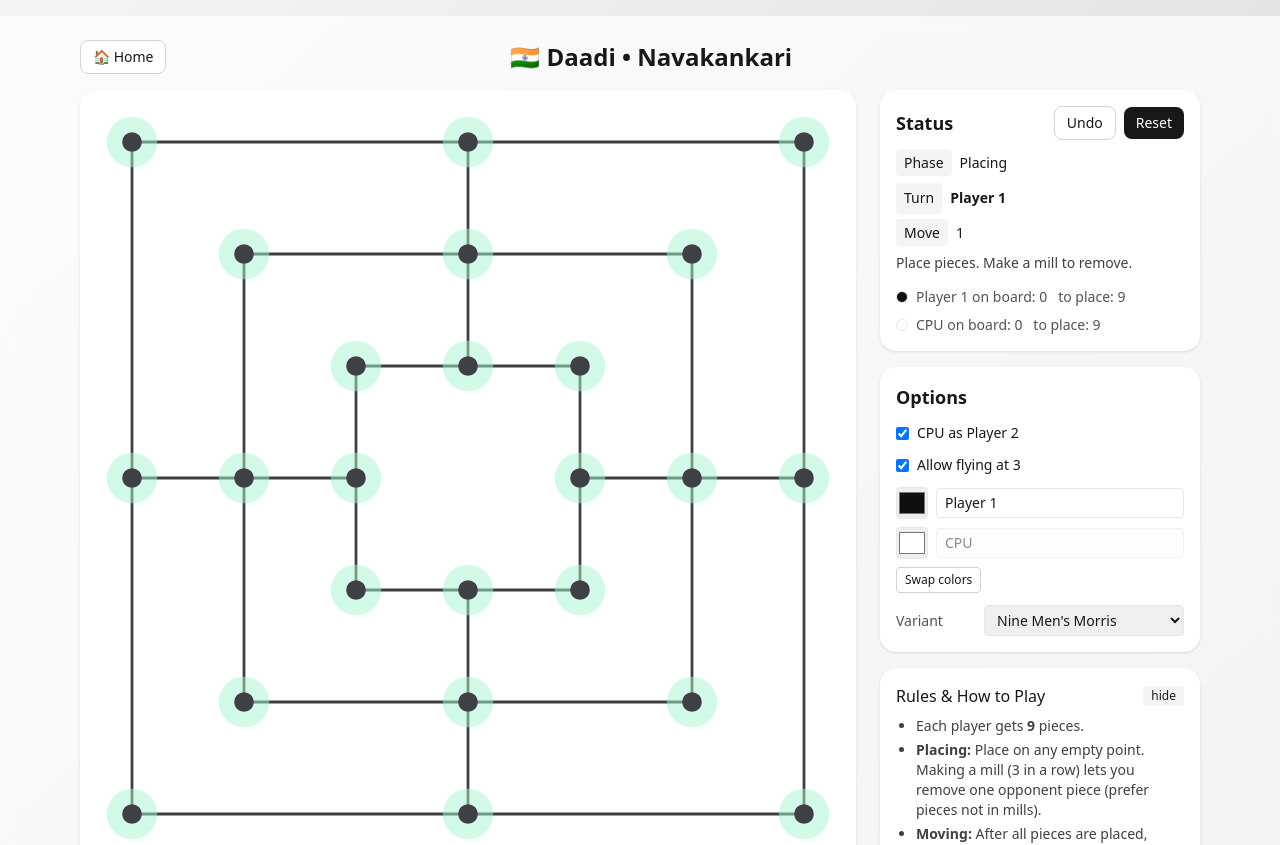
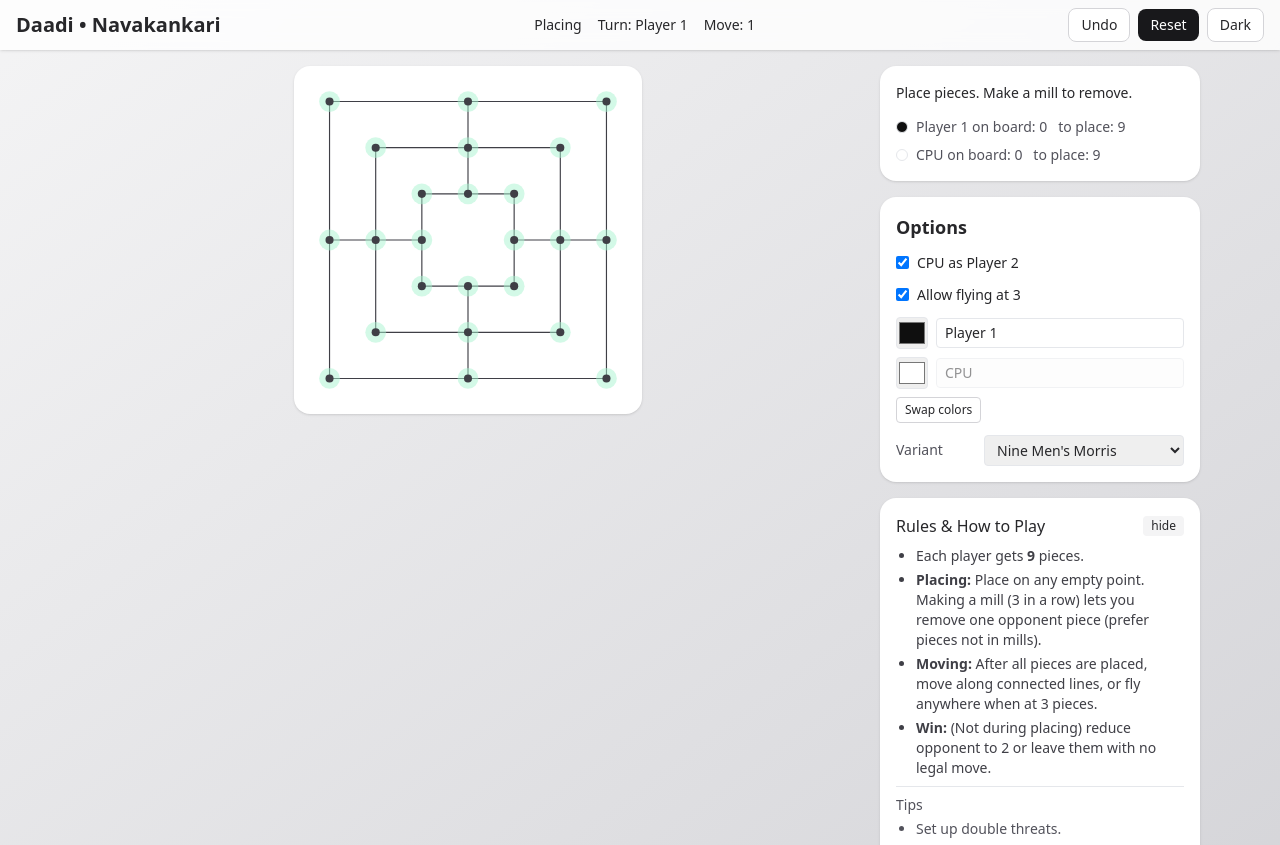
Before and after one commit to lazyville/lazyspa, a React (Vite) app in the folder apps/: page / in a window 1280 px wide. Shown: the top 845 px of the page. Built offline with nearby package versions, Linux system fonts and the light colour scheme; the HTML template or start-up script is replaced by a standard one.

Commit message:
feat: modernize interface with dark mode

```diff
--- a/apps/index.html
+++ b/apps/index.html
@@ -5,7 +5,7 @@
     <meta name="viewport" content="width=device-width, initial-scale=1" />
     <title>Daadi • Navakankari</title>
   </head>
-  <body class="bg-zinc-50">
+  <body class="bg-zinc-50 dark:bg-zinc-900">
     <div id="root"></div>
     <script type="module" src="/src/main.tsx"></script>
   </body>
--- a/apps/src/App.tsx
+++ b/apps/src/App.tsx
@@ -2,7 +2,7 @@ import Gameplay from './daadi/Gameplay'
 
 export default function App() {
   return (
-    <div className="min-h-screen bg-gradient-to-br from-zinc-100 to-zinc-300 text-zinc-800 flex items-center justify-center py-4">
+    <div className="min-h-screen bg-gradient-to-br from-zinc-100 to-zinc-300 dark:from-zinc-900 dark:to-zinc-700 text-zinc-800 dark:text-zinc-100">
       <Gameplay />
     </div>
   )
--- a/apps/src/daadi/Gameplay.tsx
+++ b/apps/src/daadi/Gameplay.tsx
@@ -31,6 +31,9 @@ export default function Gameplay(){
   const [p2Name,setP2Name]=useState("CPU");
   const [p1Color,setP1Color]=useState("#0f0f0f");
   const [p2Color,setP2Color]=useState("#ffffff");
+  const [dark,setDark]=useState(false);
+  useEffect(()=>{const s=localStorage.getItem('theme');if(s==='dark')setDark(true);},[]);
+  useEffect(()=>{document.documentElement.classList.toggle('dark',dark);localStorage.setItem('theme',dark?'dark':'light');},[dark]);
   type Snap={board:number[];turn:P;phase:Phase;toPlace:{p1:number;p2:number};sel:number|null;mustRem:P|null;flying:boolean;last:{from:number|null;to:number|null}|null;msg:string;ply:number};
   const [hist,setHist]=useState<Snap[]>([]);const push=()=>setHist(h=>[...h,{board:[...board],turn,phase,toPlace:{...toPlace},sel,mustRem,flying,last: last?{...last}:null,msg,ply}]);
   const undo=()=>setHist(h=>{if(!h.length)return h;const s=h[h.length-1];setBoard(s.board);setTurn(s.turn);setPhase(s.phase);setTP(s.toPlace);setSel(s.sel);setMustRem(s.mustRem);setFlying(s.flying);setLast(s.last);setMsg(s.msg);setPly(s.ply);setWinner(0);return h.slice(0,-1)});
@@ -100,50 +103,53 @@ export default function Gameplay(){
   const remSet=useMemo(()=>mustRem===null?new Set<number>():removables(board,mustRem,VARIANTS[vk].mills),[board,mustRem,vk]);
   const Title= vk==='nine'? 'Daadi • Navakankari' : 'Chinna Daadi';
 
-  return (<div className="min-h-screen w-full bg-white/70 backdrop-blur flex flex-col items-center py-6 text-zinc-900">
-    <div className="w-full max-w-6xl px-2 sm:px-4 mb-4">
-      <div className="flex items-center justify-between">
-        <a href="/" className="text-sm px-3 py-1.5 rounded-lg bg-white border border-zinc-300 hover:bg-zinc-100">🏠 Home</a>
+  return (
+    <div className="min-h-screen w-full flex flex-col">
+      <header className="w-full px-4 py-2 flex items-center justify-between bg-white/80 dark:bg-zinc-800/80 backdrop-blur shadow">
         <div className="flex items-center gap-2">
-          <span className="text-2xl font-semibold" onClick={(e:any)=>{ if(e.detail===3){ const t = !dbg; setDbg(t); setMsg(`Debug mode: ${t ? 'ON' : 'OFF'} (triple‑click title to toggle)`);} }}>🇮🇳 {Title}</span>
+          <span className="text-xl font-semibold" onClick={(e:any)=>{ if(e.detail===3){ const t = !dbg; setDbg(t); setMsg(`Debug mode: ${t ? 'ON' : 'OFF'} (triple‑click title to toggle)`);} }}>{Title}</span>
           {dbg && <span className="text-xs px-2 py-0.5 rounded bg-yellow-100 text-yellow-800">Debug</span>}
         </div>
-        <div className="w-16" />
+        <div className="hidden sm:flex items-center gap-4 text-sm">
+          <span className="capitalize">{phase==='placing'?"Placing":phase==='moving'?"Moving":mustRem!==null?"Removing":"Game Over"}</span>
+          <span>Turn: {nameOf(turn)}</span>
+          <span>Move: {ply}</span>
         </div>
+        <div className="flex items-center gap-2">
+          <button onClick={undo} className="text-sm px-3 py-1.5 rounded-lg border border-zinc-300 bg-white hover:bg-zinc-100 dark:bg-zinc-700 dark:border-zinc-600 dark:hover:bg-zinc-600">Undo</button>
+          <button onClick={()=>reset(true)} className="text-sm px-3 py-1.5 rounded-lg bg-zinc-900 text-white hover:bg-zinc-800 dark:bg-zinc-100 dark:text-zinc-900 dark:hover:bg-zinc-200">Reset</button>
+          <button onClick={()=>setDark(d=>!d)} className="text-sm px-3 py-1.5 rounded-lg border border-zinc-300 bg-white hover:bg-zinc-100 dark:bg-zinc-700 dark:border-zinc-600 dark:hover:bg-zinc-600">{dark?"Light":"Dark"}</button>
         </div>
+      </header>
 
-    <div className="grid grid-cols-1 md:grid-cols-[auto_320px] gap-6 w-full max-w-6xl px-2 sm:px-4">
-      <div className="bg-white rounded-2xl shadow p-2 sm:p-4 md:p-6">
-        <svg viewBox={`0 0 ${off*2+6*sx} ${off*2+6*sx}`} className="w-full h-auto text-zinc-700 touch-manipulation select-none">
+      <div className="flex-1 w-full flex flex-col md:flex-row items-start gap-6 p-4 max-w-6xl mx-auto">
+        <div className="flex-1 flex items-center justify-center">
+          <div className="bg-white dark:bg-zinc-800 rounded-2xl shadow p-2 sm:p-4 md:p-6">
+            <svg viewBox={`0 0 ${off*2+6*sx} ${off*2+6*sx}`} className="w-full h-auto text-zinc-700 dark:text-zinc-300 touch-manipulation select-none">
               <g>{VARIANTS[vk].drawLines(sx,off)}</g>
               {VARIANTS[vk].points.map((p,i)=>{const {cx,cy}=toXY(p);const o=board[i];const seld=sel===i;const lastHit=last&&(last.from===i||last.to===i);const canGo=sel!==null&&legal(sel,turn).includes(i);const canPlaceHere=phase==='placing'&&board[i]===0&&mustRem===null&&(turn===1||!cpu)&&canPlace(toPlace,turn)&&!dbg;const canRem=mustRem!==null&&remSet.has(i)&&board[i]===(mustRem===1?-1:1);const inM=o===1?mill1.has(i):o===-1?mill2.has(i):false;return (
                 <g key={i} onClick={()=>click(i)} className={cpu&&turn===-1?"cursor-not-allowed":"cursor-pointer"}>
                   {board[i]===0&&(canGo||canPlaceHere)&&<circle cx={cx} cy={cy} r={18} className="fill-emerald-200/50"/>}
-              {o!==0&&<circle cx={cx} cy={cy} r={18} className={`stroke-zinc-900 stroke-[1.5px]${seld?" ring-4 ring-blue-300":""}${canRem?" ring-4 ring-rose-300":""}`} style={{fill:colorOf(o as P)}}/>}
-              {o===0&&<circle cx={cx} cy={cy} r={7} className="fill-zinc-700"/>}
+                  {o!==0&&<circle cx={cx} cy={cy} r={18} className={`stroke-zinc-900 dark:stroke-zinc-200 stroke-[1.5px]${seld?" ring-4 ring-blue-300":""}${canRem?" ring-4 ring-rose-300":""}`} style={{fill:colorOf(o as P)}}/>}
+                  {o===0&&<circle cx={cx} cy={cy} r={7} className="fill-zinc-700 dark:fill-zinc-400"/>}
                   {inM&&<circle cx={cx} cy={cy} r={4} className="fill-amber-400"/>}
-              {lastHit&&<circle cx={cx} cy={cy} r={22} className="fill-transparent stroke-blue-400 stroke-2"/>}
+                  {lastHit&&<circle cx={cx} cy={cy} r={22} className="fill-transparent stroke-blue-400 dark:stroke-blue-300 stroke-2"/>}
                 </g>)})}
             </svg>
           </div>
+        </div>
 
-      <div className="flex flex-col gap-4">
-        <div className="bg-white rounded-2xl shadow p-4">
-          <div className="flex items-center justify-between gap-2 flex-wrap"><span className="text-lg font-semibold">Status</span><div className="flex items-center gap-2"><button onClick={undo} className="text-sm px-3 py-1.5 rounded-lg bg-white border border-zinc-300 hover:bg-zinc-100">Undo</button><button onClick={()=>reset(true)} className="text-sm px-3 py-1.5 rounded-lg bg-zinc-900 text-white hover:bg-zinc-800">Reset</button></div></div>
-          <div className="mt-3 text-sm leading-relaxed">
-            <div className="mb-2"><span className="px-2 py-1 rounded bg-zinc-100 mr-2">Phase</span><span className="font-medium capitalize">{phase==='placing'?"Placing":phase==='moving'?"Moving":mustRem!==null?"Removing":"Game Over"}</span></div>
-            <div className="mb-2 flex items-center gap-2"><span className="px-2 py-1 rounded bg-zinc-100">Turn</span><span className={`font-semibold ${turn===1?"text-zinc-900":"text-zinc-600"}`}>{nameOf(turn)}</span></div>
-            <div className="mb-2"><span className="px-2 py-1 rounded bg-zinc-100 mr-2">Move</span><span className="font-medium">{ply}</span></div>
-            <p className="text-zinc-700">{msg}</p>
-          </div>
-          <div className="mt-3 flex flex-col gap-2 text-sm text-zinc-600">
+        <div className="w-full md:w-80 flex flex-col gap-4">
+          <div className="bg-white dark:bg-zinc-800 rounded-2xl shadow p-4">
+            <p className="text-sm leading-relaxed">{msg}</p>
+            <div className="mt-3 flex flex-col gap-2 text-sm text-zinc-600 dark:text-zinc-400">
               <div className="flex items-center gap-2"><span className="w-3 h-3 rounded-full border" style={{background:p1Color}}></span>{p1Name} on board: {counts.p1} &nbsp; to place: {toPlace.p1}</div>
               <div className="flex items-center gap-2"><span className="w-3 h-3 rounded-full border" style={{background:p2Color}}></span>{p2Name} on board: {counts.p2} &nbsp; to place: {toPlace.p2}</div>
             </div>
           </div>
 
-        <div className="bg-white rounded-2xl shadow p-4">
-          <div className="flex items-center justify-between gap-2"><span className="text-lg font-semibold">Options</span>{dbg && (<button onClick={()=>setTests(runTests())} className="text-xs px-2 py-1 rounded border border-zinc-300 hover:bg-zinc-100">Run tests</button>)}</div>
+          <div className="bg-white dark:bg-zinc-800 rounded-2xl shadow p-4">
+            <div className="flex items-center justify-between gap-2"><span className="text-lg font-semibold">Options</span>{dbg && (<button onClick={()=>setTests(runTests())} className="text-xs px-2 py-1 rounded border border-zinc-300 hover:bg-zinc-100 dark:border-zinc-600 dark:hover:bg-zinc-700">Run tests</button>)}</div>
             <div className="mt-3 text-sm space-y-3">
               <label className="flex items-center gap-2 select-none"><input type="checkbox" checked={cpu} onChange={e=>{setCPU(e.target.checked); if(e.target.checked) setP2Name('CPU'); else if(p2Name==='CPU') setP2Name('Player 2');}}/><span>CPU as Player 2</span></label>
               {vk==='nine'&&<label className="flex items-center gap-2 select-none"><input type="checkbox" checked={flying} onChange={e=>setFlying(e.target.checked)}/><span>Allow flying at 3</span></label>}
@@ -156,51 +162,52 @@ export default function Gameplay(){
                   <input type="color" value={p2Color} onChange={e=>setP2Color(e.target.value)} className="h-8 w-8 p-0 border rounded"/>
                   <input type="text" value={p2Name} onChange={e=>setP2Name(e.target.value)} disabled={cpu} className="flex-1 border rounded px-2 py-1 disabled:opacity-50"/>
                 </div>
-              <button onClick={()=>{setP1Color(p2Color);setP2Color(p1Color);}} className="text-xs px-2 py-1 rounded border border-zinc-300 hover:bg-zinc-100">Swap colors</button>
+                <button onClick={()=>{setP1Color(p2Color);setP2Color(p1Color);}} className="text-xs px-2 py-1 rounded border border-zinc-300 hover:bg-zinc-100 dark:border-zinc-600 dark:hover:bg-zinc-700">Swap colors</button>
               </div>
               {dbg && (<label className="flex items-center gap-2 select-none"><input type="checkbox" checked={dbg} onChange={e=>setDbg(e.target.checked)}/><span>Test / Debug mode</span></label>)}
               {dbg&&<div className="ml-5 space-y-2">
-              <div className="flex items-center gap-3"><span className="text-zinc-600">Place as:</span><label className="flex items-center gap-1"><input type="radio" name="dbgActor" checked={dbgActor===1} onChange={()=>setDbgActor(1)}/><span>Player 1</span></label><label className="flex items-center gap-1"><input type="radio" name="dbgActor" checked={dbgActor===-1} onChange={()=>setDbgActor(-1)}/><span>Player 2</span></label></div>
-              <div className="flex gap-2"><button onClick={()=>{setBoard(Array(VARIANTS[vk].points.length).fill(0));setSel(null);setMustRem(null)}} className="px-2 py-1 rounded border border-zinc-300 hover:bg-zinc-100">Clear board</button><button onClick={()=>{setPhase('moving');setTP({p1:0,p2:0});setMustRem(null);setMsg('Debug: entered moving phase.')}} className="px-2 py-1 rounded bg-zinc-900 text-white hover:bg-zinc-800">Start from current position</button><button onClick={()=>setTurn(t=>-t as P)} className="px-2 py-1 rounded border border-zinc-300 hover:bg-zinc-100">Swap turn</button></div>
+                <div className="flex items-center gap-3"><span className="text-zinc-600 dark:text-zinc-400">Place as:</span><label className="flex items-center gap-1"><input type="radio" name="dbgActor" checked={dbgActor===1} onChange={()=>setDbgActor(1)}/><span>Player 1</span></label><label className="flex items-center gap-1"><input type="radio" name="dbgActor" checked={dbgActor===-1} onChange={()=>setDbgActor(-1)}/><span>Player 2</span></label></div>
+                <div className="flex gap-2"><button onClick={()=>{setBoard(Array(VARIANTS[vk].points.length).fill(0));setSel(null);setMustRem(null)}} className="px-2 py-1 rounded border border-zinc-300 hover:bg-zinc-100 dark:border-zinc-600 dark:hover:bg-zinc-700">Clear board</button><button onClick={()=>{setPhase('moving');setTP({p1:0,p2:0});setMustRem(null);setMsg('Debug: entered moving phase.')}} className="px-2 py-1 rounded bg-zinc-900 text-white hover:bg-zinc-800 dark:bg-zinc-100 dark:text-zinc-900 dark:hover:bg-zinc-200">Start from current position</button><button onClick={()=>setTurn(t=>-t as P)} className="px-2 py-1 rounded border border-zinc-300 hover:bg-zinc-100 dark:border-zinc-600 dark:hover:bg-zinc-700">Swap turn</button></div>
                 <div className="space-y-2">
                   <div className="flex gap-2">
-                  <button onClick={async()=>{try{await navigator.clipboard.writeText(stateStr);setMsg('Debug: state copied to clipboard');}catch(e){setMsg('Debug: copy failed');}}} className="px-2 py-1 rounded border border-zinc-300 hover:bg-zinc-100">Copy state</button>
-                  <button onClick={()=>{console.log('DAADI_STATE',{variant:vk,board,turn,phase,toPlace,mustRem,flying});setMsg('Debug: state logged to console');}} className="px-2 py-1 rounded border border-zinc-300 hover:bg-zinc-100">Log state</button>
+                    <button onClick={async()=>{try{await navigator.clipboard.writeText(stateStr);setMsg('Debug: state copied to clipboard');}catch(e){setMsg('Debug: copy failed');}}} className="px-2 py-1 rounded border border-zinc-300 hover:bg-zinc-100 dark:border-zinc-600 dark:hover:bg-zinc-700">Copy state</button>
+                    <button onClick={()=>{console.log('DAADI_STATE',{variant:vk,board,turn,phase,toPlace,mustRem,flying});setMsg('Debug: state logged to console');}} className="px-2 py-1 rounded border border-zinc-300 hover:bg-zinc-100 dark:border-zinc-600 dark:hover:bg-zinc-700">Log state</button>
                   </div>
-                <textarea readOnly value={stateStr} rows={4} className="w-full border rounded p-2 text-xs font-mono bg-zinc-50"/>
+                  <textarea readOnly value={stateStr} rows={4} className="w-full border rounded p-2 text-xs font-mono bg-zinc-50 dark:bg-zinc-900"/>
                 </div>
-              <p className="text-xs text-zinc-500">Click any point to place/remove without phase rules.</p>
+                <p className="text-xs text-zinc-500 dark:text-zinc-400">Click any point to place/remove without phase rules.</p>
               </div>}
-            <div className="flex items-center gap-2"><span className="w-20 shrink-0 text-zinc-600">Variant</span><select value={vk} onChange={e=>setVk(e.target.value as K)} className="border rounded px-2 py-1 w-full"><option value="nine">Nine Men's Morris</option><option value="three">Three Men's Morris (Chinna Daadi)</option></select></div>
+              <div className="flex items-center gap-2"><span className="w-20 shrink-0 text-zinc-600 dark:text-zinc-400">Variant</span><select value={vk} onChange={e=>setVk(e.target.value as K)} className="border rounded px-2 py-1 w-full"><option value="nine">Nine Men's Morris</option><option value="three">Three Men's Morris (Chinna Daadi)</option></select></div>
             </div>
             {tests&&<div className="mt-3 text-sm"><div className="font-medium mb-1">Test Results</div><ul className="list-disc pl-5 space-y-1">{tests.map((t,i)=>(<li key={i} className={t.pass?"text-emerald-700":"text-rose-700"}>{t.pass?"✔":"✘"} {t.name}</li>))}</ul></div>}
           </div>
 
-        <div className="bg-white rounded-2xl shadow p-4">
+          <div className="bg-white dark:bg-zinc-800 rounded-2xl shadow p-4">
             <details className="group" open>
-            <summary className="flex items-center justify-between text-base font-medium cursor-pointer select-none"><span>Rules & How to Play</span><span className="text-xs px-2 py-0.5 rounded bg-zinc-100 group-open:hidden">show</span><span className="text-xs px-2 py-0.5 rounded bg-zinc-100 hidden group-open:inline">hide</span></summary>
-            <div className="mt-2 text-sm text-zinc-700 space-y-2">
+              <summary className="flex items-center justify-between text-base font-medium cursor-pointer select-none"><span>Rules & How to Play</span><span className="text-xs px-2 py-0.5 rounded bg-zinc-100 group-open:hidden dark:bg-zinc-700">show</span><span className="text-xs px-2 py-0.5 rounded bg-zinc-100 hidden group-open:inline dark:bg-zinc-700">hide</span></summary>
+              <div className="mt-2 text-sm text-zinc-700 dark:text-zinc-300 space-y-2">
                 <ul className="list-disc pl-5 space-y-1">
                   <li>Each player gets <b>{VARIANTS[vk].initialPieces}</b> pieces.</li>
                   <li><b>Placing:</b> Place on any empty point. Making a mill (3 in a row) lets you remove one opponent piece (prefer pieces not in mills).</li>
                   <li><b>Moving:</b> After all pieces are placed, move along connected lines{vk==='nine'&&flying?", or fly anywhere when at 3 pieces":""}.</li>
                   <li><b>Win:</b> (Not during placing) reduce opponent to 2 or leave them with no legal move.</li>
                 </ul>
-              <div className="pt-2 border-t text-zinc-600"><p className="font-medium mb-1">Tips</p><ul className="list-disc pl-5 space-y-1"><li>Set up double threats.</li><li>Block while developing.</li><li>Keep pieces connected.</li></ul></div>
+                <div className="pt-2 border-t text-zinc-600 dark:text-zinc-400"><p className="font-medium mb-1">Tips</p><ul className="list-disc pl-5 space-y-1"><li>Set up double threats.</li><li>Block while developing.</li><li>Keep pieces connected.</li></ul></div>
               </div>
             </details>
           </div>
         </div>
       </div>
 
-    <footer className="mt-6 text-xs text-zinc-500">Built with ❤️ – Daadi (Navakankari) & Chinna Daadi</footer>
+      <footer className="mt-6 text-xs text-center text-zinc-500 dark:text-zinc-400">Built with ❤️ – Daadi (Navakankari) & Chinna Daadi</footer>
 
-    {winner!==0&&(<div className="fixed inset-0 bg-black/30 flex items-center justify-center p-4 z-50"><div className="bg-white rounded-2xl shadow-xl p-6 w-full max-w-sm text-center relative overflow-hidden">
+      {winner!==0&&(<div className="fixed inset-0 bg-black/30 dark:bg-black/60 flex items-center justify-center p-4 z-50"><div className="bg-white dark:bg-zinc-800 rounded-2xl shadow-xl p-6 w-full max-w-sm text-center relative overflow-hidden">
         <style>{`@keyframes blink{0%,80%,100%{opacity:.25}40%{opacity:1}}@keyframes dash{from{stroke-dashoffset:140}to{stroke-dashoffset:0}}`}</style>
         <div className="flex items-center justify-center mb-3"><svg width="180" height="40" viewBox="0 0 180 40">{(()=>{const isP1=winner===1;const d=colorOf(isP1?1:-1);const common:any={r:6};return(<g><circle cx="20" cy="20" {...common} fill={d} stroke="#0f0f0f" style={{animation:"blink 1.2s infinite" as any}}/><circle cx="90" cy="20" {...common} fill={d} stroke="#0f0f0f" style={{animation:"blink 1.2s .2s infinite" as any}}/><circle cx="160" cy="20" {...common} fill={d} stroke="#0f0f0f" style={{animation:"blink 1.2s .4s infinite" as any}}/><line x1="26" y1="20" x2="84" y2="20" stroke={d} strokeWidth="3" strokeDasharray="140" strokeDashoffset="140" style={{animation:"dash 1.2s ease forwards" as any}}/><line x1="96" y1="20" x2="154" y2="20" stroke={d} strokeWidth="3" strokeDasharray="140" strokeDashoffset="140" style={{animation:"dash 1.2s .2s ease forwards" as any}}/></g>)})()}</svg></div>
         <div className="text-2xl font-semibold mb-1">🏆 {nameOf(winner as P)} wins!</div>
-      <p className="text-sm text-zinc-600 mb-4">Good game.</p>
-      <button onClick={()=>reset(true)} className="px-4 py-2 rounded-lg bg-zinc-900 text-white hover:bg-zinc-800">New game</button>
+        <p className="text-sm text-zinc-600 dark:text-zinc-300 mb-4">Good game.</p>
+        <button onClick={()=>reset(true)} className="px-4 py-2 rounded-lg bg-zinc-900 text-white hover:bg-zinc-800 dark:bg-zinc-100 dark:text-zinc-900 dark:hover:bg-zinc-200">New game</button>
       </div></div>)}
-  </div>);
+    </div>
+  );
 }
--- a/apps/tailwind.config.js
+++ b/apps/tailwind.config.js
@@ -1,5 +1,6 @@
 /** @type {import('tailwindcss').Config} */
 export default {
+  darkMode: 'class',
   content: [
     "./index.html",
     "./src/**/*.{ts,tsx,js,jsx}",
```
Lines whose indentation alone changed are shown as unchanged.
